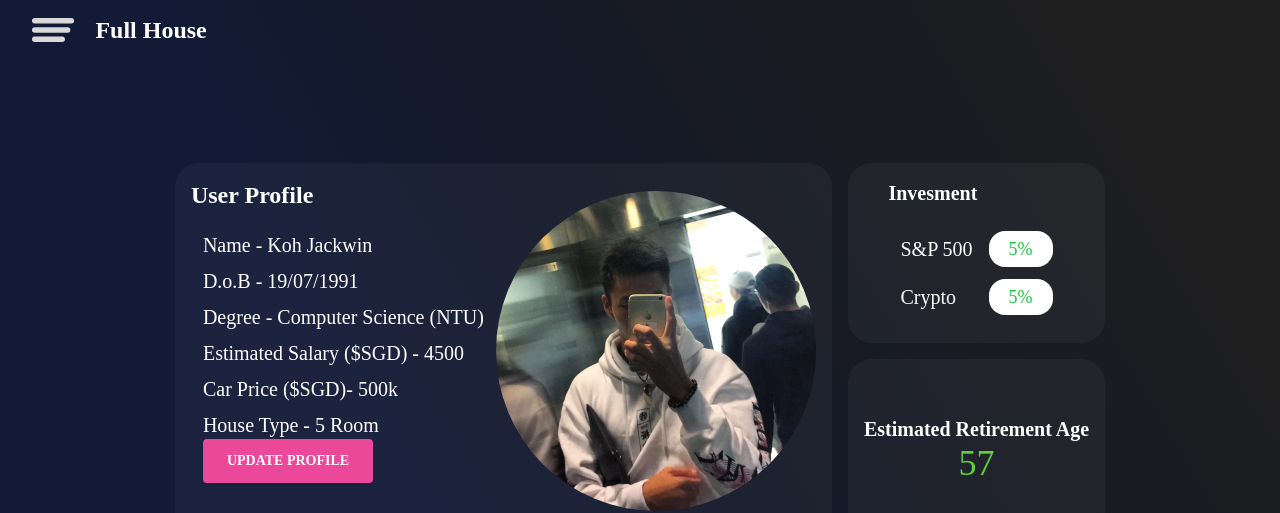
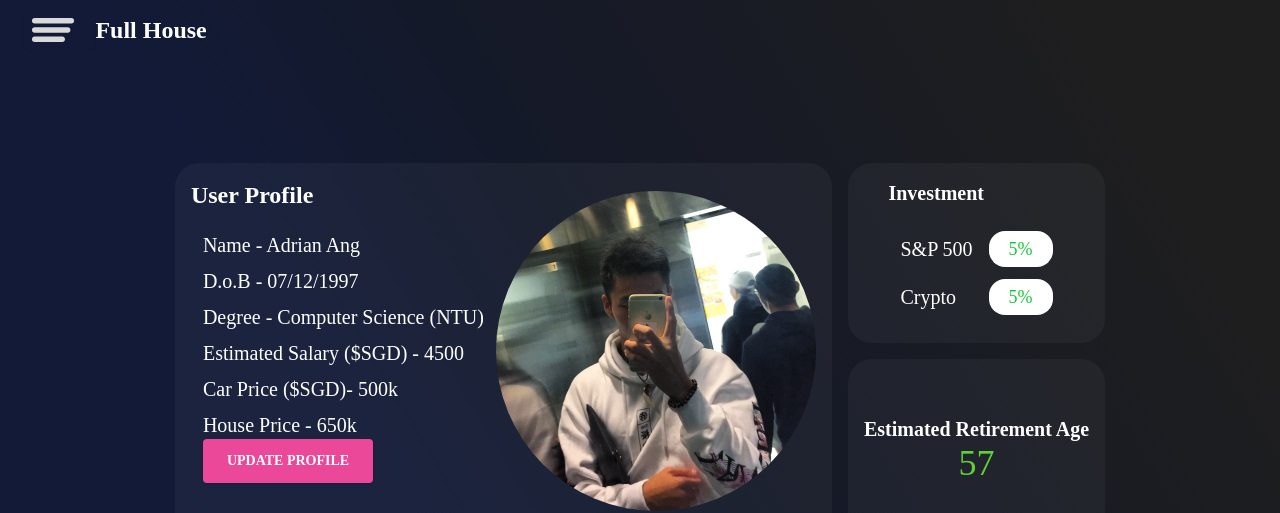
Before and after one commit to tquean15012003/sc2006_fullhouse_frontend, a React (Create React App) app: page /profile in a window 1280 px wide. Shown: the top 513 px of the page. Built offline with nearby package versions, Linux system fonts and the light colour scheme.

Commit message:
Update ProfilePage.js
hi

```diff
--- a/src/pages/ProfilePage/ProfilePage.js
+++ b/src/pages/ProfilePage/ProfilePage.js
@@ -150,12 +150,12 @@ export default function ProfilePage() {
             <div>
               <h2 className="font-bold text-2xl">User Profile</h2>
               <div className="p-3 text-md lg:text-xl">
-                <p className="mt-2">Name - Koh Jackwin</p>
-                <p className="mt-2">D.o.B - 19/07/1991</p>
+                <p className="mt-2">Name - Adrian Ang</p>
+                <p className="mt-2">D.o.B - 07/12/1997</p>
                 <p className="mt-2">Degree - Computer Science (NTU)</p>
                 <p className="mt-2">Estimated Salary ($SGD) - 4500</p>
                 <p className="mt-2">Car Price ($SGD)- 500k</p>
-                <p className="mt-2">House Type - 5 Room</p>
+                <p className="mt-2">House Price - 650k</p>
                 {/* <button
                   style={{ background: "#5100FD" }}
                   className="p-2 rounded mt-4 lg:mt-8"
@@ -193,7 +193,7 @@ export default function ProfilePage() {
             style={{ background: "rgba(255, 255, 255, 0.04)" }}
           >
             <div>
-              <h2 className="font-bold text-xl">Invesment</h2>
+              <h2 className="font-bold text-xl">Investment</h2>
               <div className="p-3 text-md lg:text-xl">
                 <div className="mt-3 flex justify-between items-center">
                   <p className="mr-2 lg:mr-4">S&P 500</p>
```
